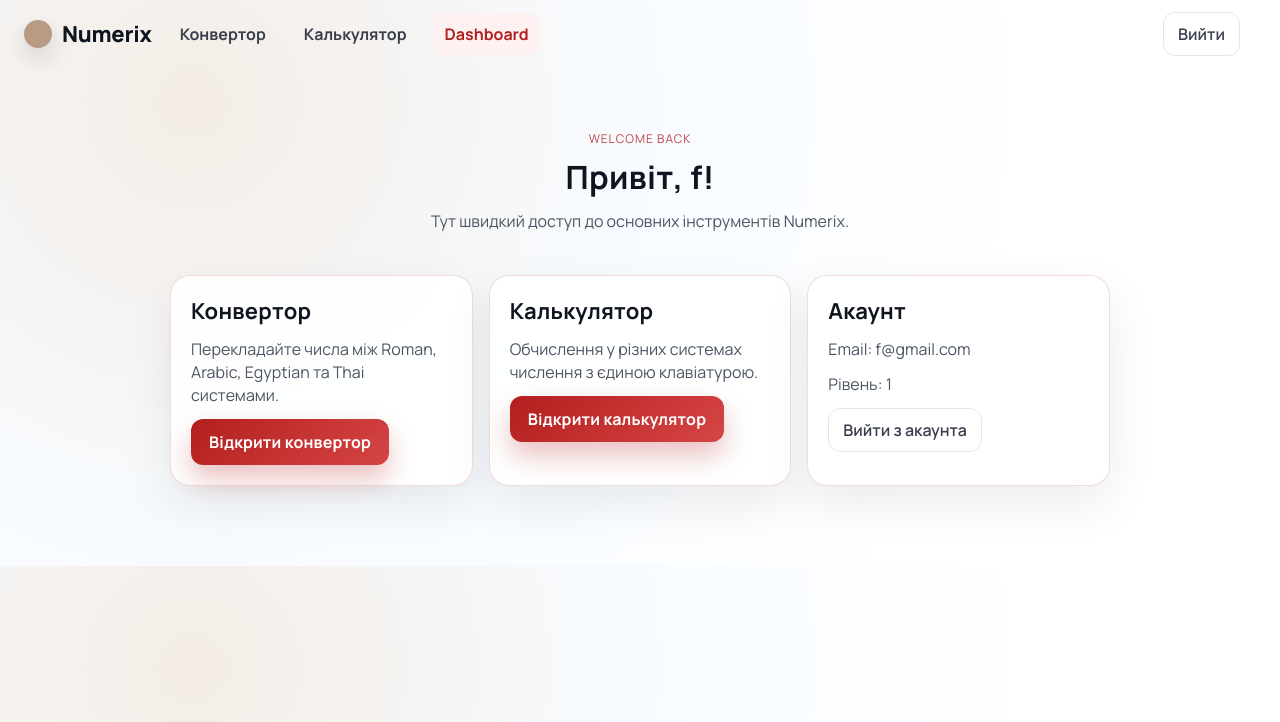
After one commit to MasterDay3/Web-Project-OOP, a Flask app: page /dashboard in a window 1280 px wide. The commit adds this page. Shown: the top 722 px of the page. Run offline with Flask 3, Linux system fonts and the light colour scheme; a user stored in the database is signed in.

Commit message:
dashboard added

```diff
--- a/app.py
+++ b/app.py
@@ -1,6 +1,6 @@
 from flask import Flask, render_template, request
 from models import db, User
-from flask_login import LoginManager
+from flask_login import LoginManager, login_required
 from routes.auth_routes import auth_routes
 from numsystems import Convertor, Calculator
 
@@ -47,6 +47,7 @@ def parse_calc_expression(expr: str):
 
 
 @app.route('/dashboard')
+@login_required
 def dashboard():
     return render_template('dashboard.html')
 
--- a/static/css/style.css
+++ b/static/css/style.css
@@ -619,3 +619,64 @@ a { color: inherit; }
     grid-template-columns: repeat(4, minmax(0, 1fr));
   }
 }
+
+/* Dashboard page */
+.dashboard-page {
+    max-width: 980px;
+    margin: 28px auto 80px;
+    display: grid;
+    gap: 18px;
+}
+
+.dashboard-alert {
+    padding: 14px 16px;
+    background: #fff9f7;
+    border: 1px solid #f1d9d9;
+    border-radius: 14px;
+}
+
+.dashboard-alert p {
+    margin: 0;
+    color: #b21f1f;
+    font-weight: 700;
+}
+
+.dashboard-grid {
+    display: grid;
+    grid-template-columns: repeat(3, minmax(0, 1fr));
+    gap: 16px;
+}
+
+.dashboard-tile {
+    padding: 20px;
+    display: grid;
+    align-content: start;
+    gap: 12px;
+}
+
+.dashboard-tile h3 {
+    margin: 0;
+    font-size: 22px;
+    letter-spacing: 0.01em;
+}
+
+.dashboard-tile p {
+    margin: 0;
+    color: var(--muted);
+    line-height: 1.45;
+}
+
+.dashboard-tile .cta {
+    width: fit-content;
+    text-decoration: none;
+}
+
+.dashboard-logout {
+    width: fit-content;
+}
+
+@media (max-width: 900px) {
+    .dashboard-grid {
+        grid-template-columns: 1fr;
+    }
+}
--- /dev/null
+++ b/templates/dashboard.html
@@ -0,0 +1,61 @@
+<!DOCTYPE html>
+<html lang="uk">
+<head>
+  <meta charset="UTF-8">
+  <title>Numerix · Dashboard</title>
+  <link rel="stylesheet" href="{{ url_for('static', filename='css/style.css') }}">
+</head>
+<body class="page-light">
+  <header class="nav-bar">
+    <div class="brand">
+      <span class="brand-dot"></span>
+      <span class="brand-name">Numerix</span>
+    </div>
+    <nav class="nav-links">
+      <a href="{{ url_for('home') }}">Конвертор</a>
+      <a href="{{ url_for('calculator_page') }}">Калькулятор</a>
+      <a href="{{ url_for('dashboard') }}" class="active">Dashboard</a>
+    </nav>
+    <a class="ghost" href="{{ url_for('auth_routes.logout') }}">Вийти</a>
+  </header>
+
+  <main class="shell dashboard-page">
+    <section class="hero">
+      <p class="eyebrow">Welcome back</p>
+      <h1>Привіт, {{ current_user.username }}!</h1>
+      <p class="lede">Тут швидкий доступ до основних інструментів Numerix.</p>
+    </section>
+
+    {% with messages = get_flashed_messages() %}
+      {% if messages %}
+      <section class="glass-card dashboard-alert">
+        {% for msg in messages %}
+          <p>{{ msg }}</p>
+        {% endfor %}
+      </section>
+      {% endif %}
+    {% endwith %}
+
+    <section class="dashboard-grid">
+      <article class="glass-card dashboard-tile">
+        <h3>Конвертор</h3>
+        <p>Перекладайте числа між Roman, Arabic, Egyptian та Thai системами.</p>
+        <a class="cta" href="{{ url_for('home') }}">Відкрити конвертор</a>
+      </article>
+
+      <article class="glass-card dashboard-tile">
+        <h3>Калькулятор</h3>
+        <p>Обчислення у різних системах числення з єдиною клавіатурою.</p>
+        <a class="cta" href="{{ url_for('calculator_page') }}">Відкрити калькулятор</a>
+      </article>
+
+      <article class="glass-card dashboard-tile">
+        <h3>Акаунт</h3>
+        <p>Email: {{ current_user.email }}</p>
+        <p>Рівень: {{ current_user.level }}</p>
+        <a class="ghost dashboard-logout" href="{{ url_for('auth_routes.logout') }}">Вийти з акаунта</a>
+      </article>
+    </section>
+  </main>
+</body>
+</html>
```
Also changed, not shown: templates/calculator.html (+7 -2 lines), templates/index.html (+7 -2 lines).
